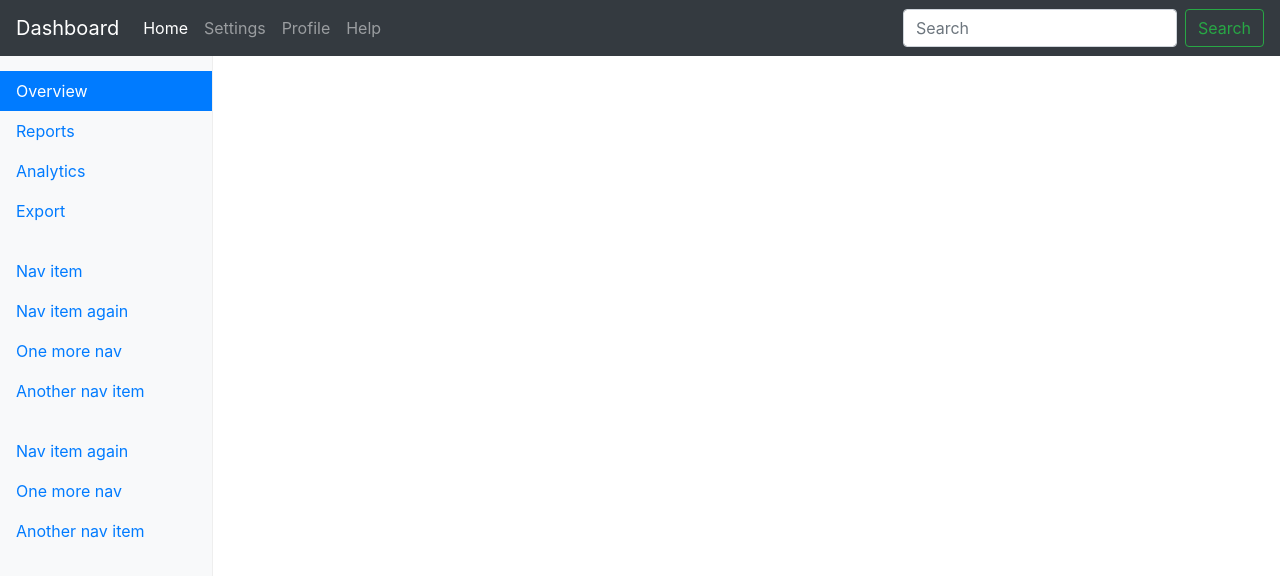
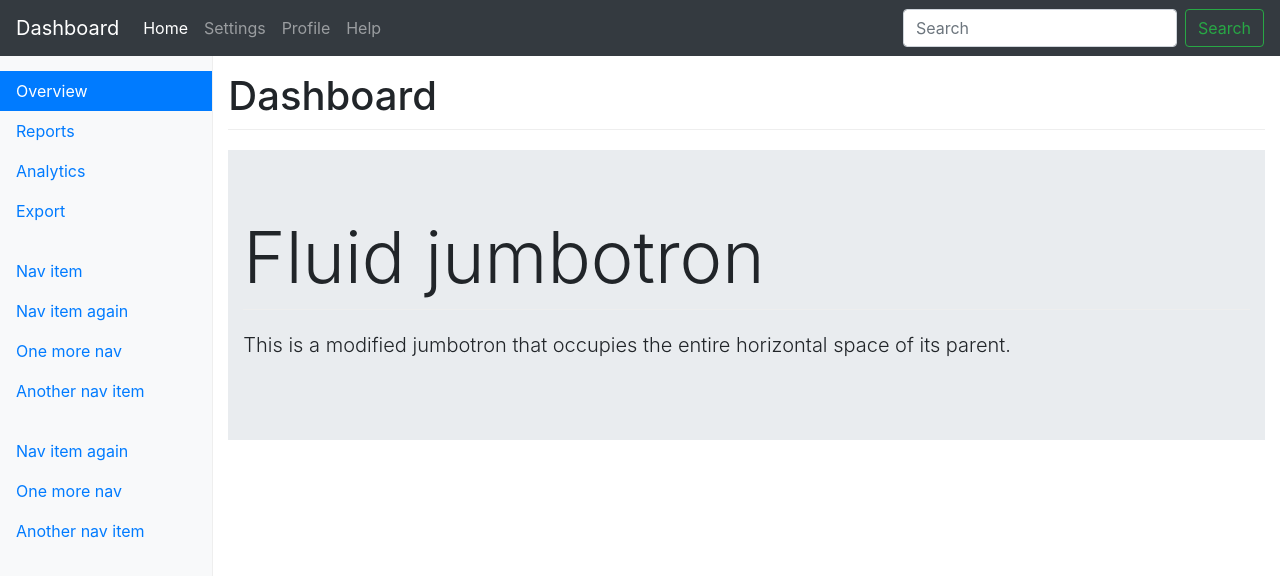
Before and after one commit to ganesh-91/react-dashboard, a React (Create React App) app: page / in a window 1280 px wide. Shown: the top 576 px of the page. Built offline with nearby package versions, Linux system fonts and the light colour scheme.

Commit message:
added ContentViewWrapper to prj

```diff
--- a/src/App.js
+++ b/src/App.js
@@ -1,7 +1,7 @@
 import React, { Component } from 'react';
 import './App.css';
 
-import Content from "./components/content";
+import ContentViewWrapper from "./components/contentViewWrapper";
 import Sidebar from "./components/sidebar";
 import Header from "./components/header";
 
@@ -13,7 +13,7 @@ class App extends Component {
         <div className="container-fluid">
           <div className="row">
             <Sidebar />
-            {/*<Content />*/}
+            <ContentViewWrapper />
           </div >
         </div >
         {/*<div className="container-fluid">
--- a/src/components/content/index.js
+++ /dev/null
@@ -1,19 +0,0 @@
-import React, { Component } from 'react';
-
-class Content extends Component {
-    constructor() {
-        super();
-    }
-    render() {
-        return (
-            <div className="jumbotron jumbotron-fluid">
-                <div className="container">
-                    <h1 className="display-3">Fluid jumbotron</h1>
-                    <p className="lead">This is a modified jumbotron that occupies the entire horizontal space of its parent.</p>
-                </div>
-            </div>
-        );
-    }
-}
-
-export default Content;
--- /dev/null
+++ b/src/components/contentViewWrapper/index.js
@@ -0,0 +1,22 @@
+import React, { Component } from 'react';
+
+class ContentViewWrapper extends Component {
+    constructor() {
+        super();
+    }
+    render() {
+        return (
+            <main className="col-sm-9 ml-sm-auto col-md-10 pt-3" role="main">
+                <h1>Dashboard</h1>
+                <div className="jumbotron jumbotron-fluid">
+                    <div className="container">
+                        <h1 className="display-3">Fluid jumbotron</h1>
+                        <p className="lead">This is a modified jumbotron that occupies the entire horizontal space of its parent.</p>
+                    </div>
+                </div>
+            </main>
+        );
+    }
+}
+
+export default ContentViewWrapper;
```
